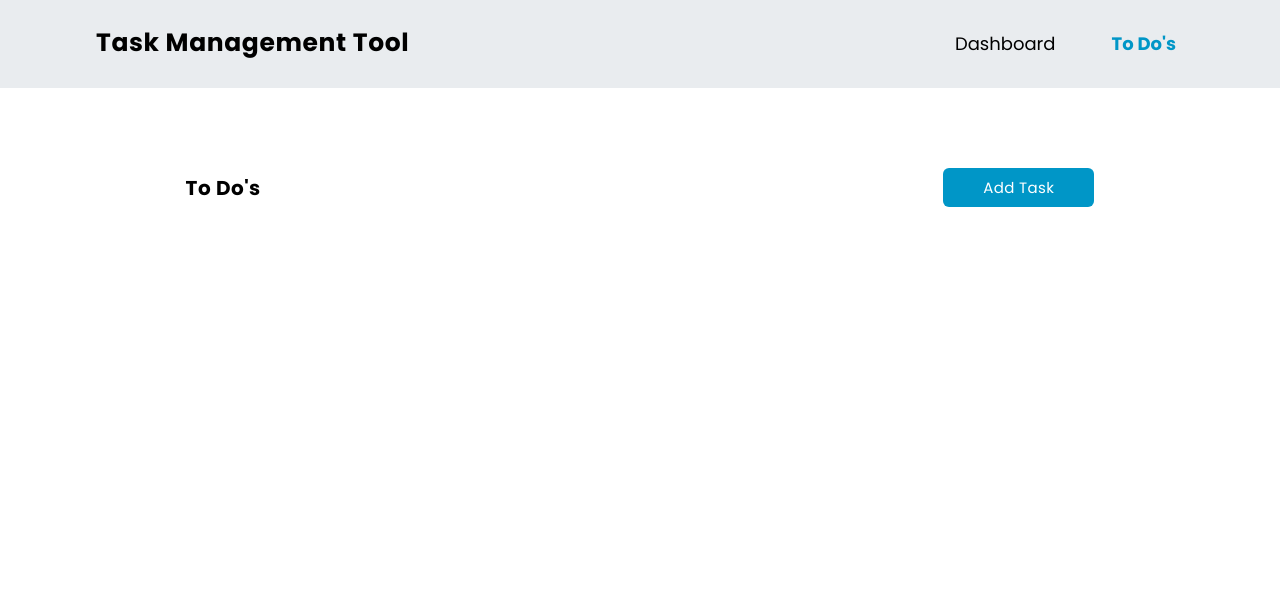
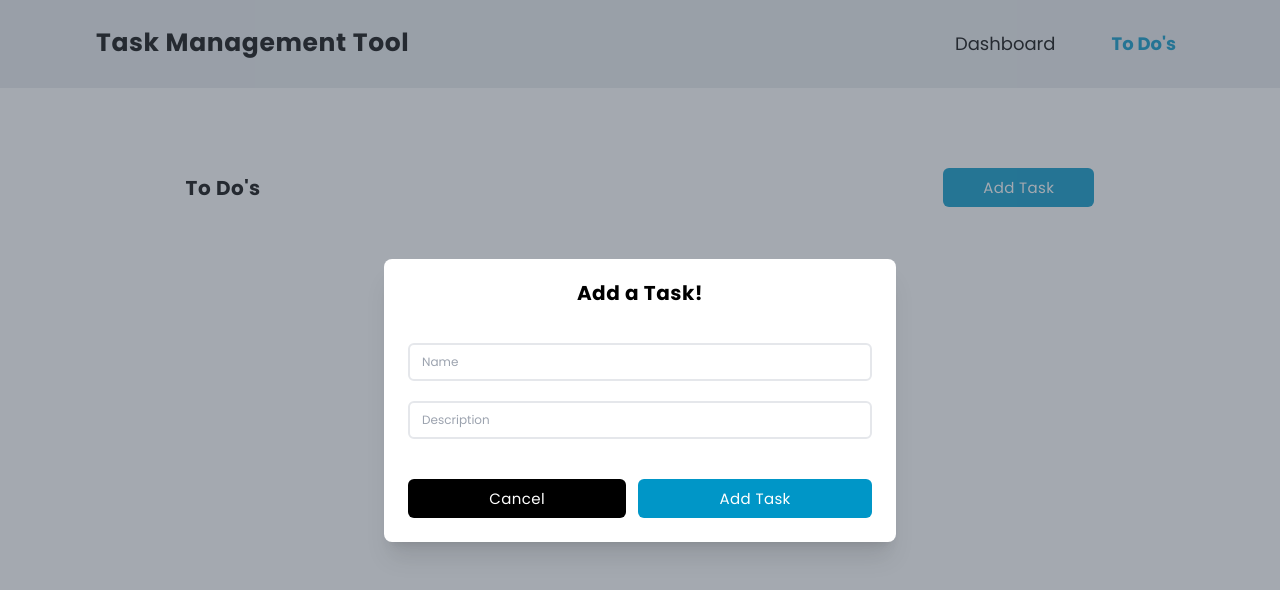
Before and after one commit to hassaanalii/Task-Management-Tool, a Next.js app: page /to-do in a window 1280 px wide. Both pictures are taken after a click on the button "Add Task". Shown: the top 590 px of the page. Built offline with nearby package versions, Linux system fonts and the light colour scheme.

Commit message:
Add Task Modal

```diff
--- /dev/null
+++ b/app/components/custominputfield/CustomInputField.tsx
@@ -0,0 +1,18 @@
+interface CustomInputFieldProps  {
+    label: string;
+    inputClassName?: string;
+    value: string;
+    type: string;
+    placeholder: string;
+    onChange: (event: React.ChangeEvent<HTMLInputElement>) => void;
+}
+const CustomInputField: React.FC<CustomInputFieldProps> = ({ label, inputClassName, value, type, onChange, placeholder }) => {
+    const className = `${inputClassName || ''}`;
+    return (
+        <label className="block text-white">
+            <input placeholder={placeholder} type={type} value={value} onChange={onChange} className={className} />
+        </label>
+    );
+};
+
+export default CustomInputField;
--- /dev/null
+++ b/app/components/taskmodal/TaskModal.tsx
@@ -0,0 +1,70 @@
+"use client"
+import { useState } from "react";
+import CustomInputField from "../custominputfield/CustomInputField";
+import CustomButton from "../custombutton/CustomButton";
+
+interface ModalProps {
+  isVisible: boolean;
+  onClose: () => void;
+}
+
+const TaskModal: React.FC<ModalProps> = ({ isVisible, onClose }) => {
+  if (!isVisible) return null;
+
+  const [taskName, setTaskName] = useState('');
+  const [taskDescription, setTaskDescription] = useState('');
+
+  const handleChange = (setter: React.Dispatch<React.SetStateAction<string>>) => (event: React.ChangeEvent<HTMLInputElement>) => {
+    setter(event.target.value);
+  };
+
+  const addTask = () => {
+    console.log('addTask');
+  }
+
+  return (
+    <div className="fixed inset-0 bg-gray-600 bg-opacity-50 flex justify-center items-center z-50">
+      <div className="bg-white rounded-lg overflow-hidden shadow-xl transform transition-all sm:max-w-lg sm:w-full p-6">
+        <div className="flex justify-center flex-col gap-10">
+          <p className="leading-none text-center tracking-wide text-[20px] font-semibold">Add a Task!</p>
+          <div className="flex flex-col gap-5">
+            <CustomInputField
+              label="Name"
+              type="text"
+              placeholder="Name"
+              value={taskName}
+              onChange={handleChange(setTaskName)}
+              inputClassName="rounded-md border-2 w-[100%] px-3 py-2 text-[12px] bg-white text-gray-800 outline-none placeholder-white::placeholder"
+            />
+            <CustomInputField
+              label="Description"
+              type="text"
+              placeholder="Description"
+              value={taskDescription}
+              onChange={handleChange(setTaskDescription)}
+              inputClassName="rounded-md border-2 w-[100%] px-3 py-2 text-[12px] bg-white text-gray-800 outline-none placeholder-white::placeholder"
+            />
+          </div>
+          <div className="flex flex-row items-center justify-center gap-3">
+            <CustomButton
+              text="Cancel"
+              onClick={onClose}
+              classname="bg-black flex-grow rounded-md sm:px-10 px-5 py-3
+                leading-none tracking-wide sm:text-[15px] text-[12px]
+                text-white hover:bg-black/80"
+            />
+            <CustomButton
+              text="Add Task"
+              onClick={addTask}
+              classname="bg-customBlue flex-grow  rounded-md sm:px-10 px-5 py-3
+                leading-none tracking-wide sm:text-[15px] text-[12px]
+                text-white hover:bg-customBlue/80"
+            />
+          </div>
+        </div>
+      </div>
+    </div>
+  );
+};
+
+export default TaskModal;
--- a/app/components/todobanner/ToDoBanner.tsx
+++ b/app/components/todobanner/ToDoBanner.tsx
@@ -1,21 +1,29 @@
 "use client"
+import { useState } from "react";
 import CustomButton from "../custombutton/CustomButton"
+import TaskModal from "../taskmodal/TaskModal";
 
 const ToDoBanner = () => {
-    const onAddTaskClick = () => {
-        console.log("onAddTaskClick")
+    const [isModalVisible, setIsModalVisible] = useState(false);
+
+    const triggerModal = () => {
+        setIsModalVisible(!isModalVisible)
     }
+
     return (
+        <>
         <div className="flex items-center justify-between">
             <p className="text-[20px] font-bold leading-none tracking-wide">To Do's</p>
             <CustomButton
                 text="Add Task"
-                onClick={onAddTaskClick}
+                onClick={triggerModal}
                 classname="bg-customBlue rounded-md sm:px-10 px-5 py-3
                 leading-none tracking-wide sm:text-[15px] text-[12px]
                 text-white hover:bg-customBlue/50"
             />
         </div>
+        {isModalVisible && <TaskModal isVisible={isModalVisible} onClose={triggerModal}/>}
+        </>
     )
 
 }
```
